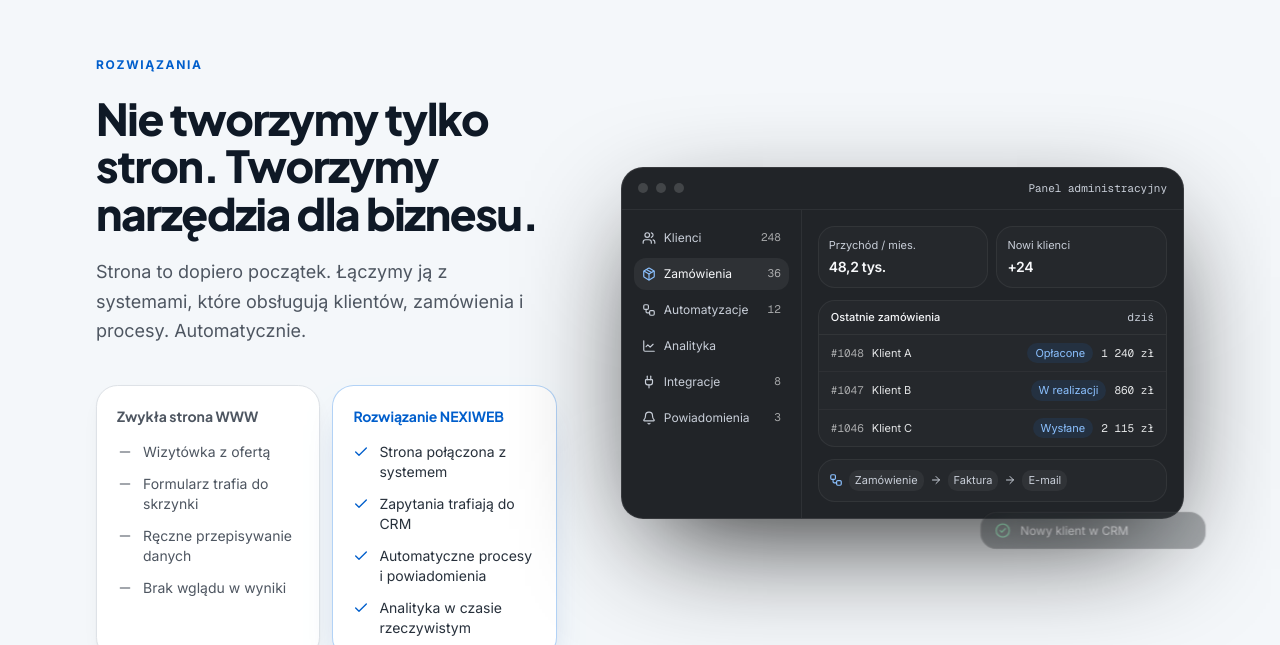
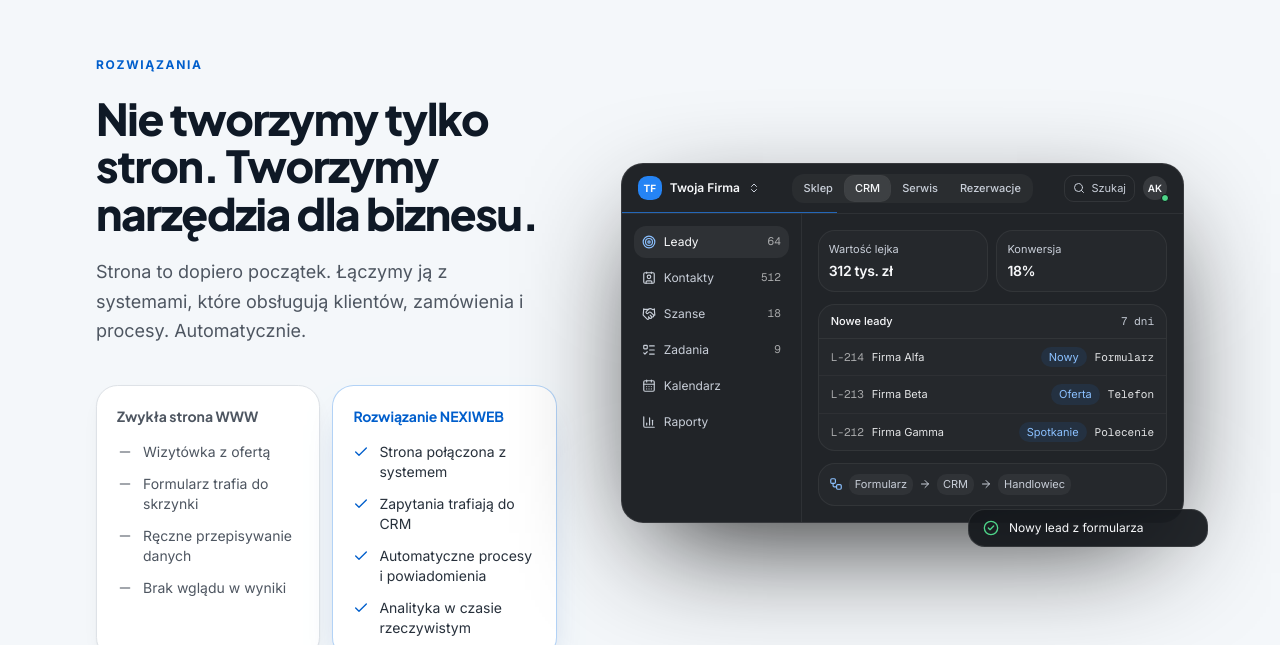
Before and after one commit to vWiewiorax/nexito, a Next.js app: page / in a window 1280 px wide. Shown: the part 2155-2800 px from the top of the page. Built offline with nearby package versions, Linux system fonts and the light colour scheme; no server answers.

Commit message:
Panel w Rozwiązaniach: przełączane przykłady (sklep, CRM, serwis, rezerwacje) i realistyczny pasek aplikacji

```diff
--- a/src/components/visuals/dashboard-visual.tsx
+++ b/src/components/visuals/dashboard-visual.tsx
@@ -2,147 +2,346 @@
 
 import { useEffect, useState } from "react";
 import { AnimatePresence, motion } from "framer-motion";
-import { Bell, ChartLine, Package, Plug, Users, Workflow, ArrowRight, CheckCircle2 } from "lucide-react";
+import {
+  ArrowRight,
+  BarChart3,
+  Bell,
+  Boxes,
+  CalendarCheck,
+  CalendarDays,
+  ChartLine,
+  CheckCircle2,
+  ChevronsUpDown,
+  ClipboardList,
+  Contact,
+  CreditCard,
+  Handshake,
+  ListTodo,
+  Package,
+  Search,
+  Star,
+  Target,
+  UserCog,
+  Users,
+  Warehouse,
+  Workflow,
+  Wrench,
+  type LucideIcon,
+} from "lucide-react";
 
-const modules = [
+type Scenario = {
+  tab: string;
+  modules: { icon: LucideIcon; label: string; meta?: string }[];
+  active: number;
+  stats: { label: string; value: string }[];
+  table: { title: string; meta: string; rows: { id: string; name: string; status: string; value: string }[] };
+  flow: string[];
+  notification: string;
+};
+
+const scenarios: Scenario[] = [
+  {
+    tab: "Sklep",
+    modules: [
       { icon: Users, label: "Klienci", meta: "248" },
       { icon: Package, label: "Zamówienia", meta: "36" },
+      { icon: Boxes, label: "Produkty", meta: "120" },
       { icon: Workflow, label: "Automatyzacje", meta: "12" },
-  { icon: ChartLine, label: "Analityka", meta: "" },
-  { icon: Plug, label: "Integracje", meta: "8" },
+      { icon: ChartLine, label: "Analityka" },
       { icon: Bell, label: "Powiadomienia", meta: "3" },
+    ],
+    active: 1,
+    stats: [
+      { label: "Przychód / mies.", value: "48,2 tys. zł" },
+      { label: "Nowi klienci", value: "+24" },
+    ],
+    table: {
+      title: "Ostatnie zamówienia",
+      meta: "dziś",
+      rows: [
+        { id: "#1048", name: "Klient A", status: "Opłacone", value: "1 240 zł" },
+        { id: "#1047", name: "Klient B", status: "W realizacji", value: "860 zł" },
+        { id: "#1046", name: "Klient C", status: "Wysłane", value: "2 115 zł" },
+      ],
+    },
+    flow: ["Zamówienie", "Faktura", "E-mail"],
+    notification: "Nowe zamówienie #1049",
+  },
+  {
+    tab: "CRM",
+    modules: [
+      { icon: Target, label: "Leady", meta: "64" },
+      { icon: Contact, label: "Kontakty", meta: "512" },
+      { icon: Handshake, label: "Szanse", meta: "18" },
+      { icon: ListTodo, label: "Zadania", meta: "9" },
+      { icon: CalendarDays, label: "Kalendarz" },
+      { icon: BarChart3, label: "Raporty" },
+    ],
+    active: 0,
+    stats: [
+      { label: "Wartość lejka", value: "312 tys. zł" },
+      { label: "Konwersja", value: "18%" },
+    ],
+    table: {
+      title: "Nowe leady",
+      meta: "7 dni",
+      rows: [
+        { id: "L-214", name: "Firma Alfa", status: "Nowy", value: "Formularz" },
+        { id: "L-213", name: "Firma Beta", status: "Oferta", value: "Telefon" },
+        { id: "L-212", name: "Firma Gamma", status: "Spotkanie", value: "Polecenie" },
+      ],
+    },
+    flow: ["Formularz", "CRM", "Handlowiec"],
+    notification: "Nowy lead z formularza",
+  },
+  {
+    tab: "Serwis",
+    modules: [
+      { icon: ClipboardList, label: "Zgłoszenia", meta: "14" },
+      { icon: Users, label: "Klienci", meta: "390" },
+      { icon: UserCog, label: "Technicy", meta: "6" },
+      { icon: CalendarDays, label: "Harmonogram" },
+      { icon: Warehouse, label: "Magazyn części" },
+      { icon: Wrench, label: "Naprawy", meta: "5" },
+    ],
+    active: 0,
+    stats: [
+      { label: "Otwarte zgłoszenia", value: "14" },
+      { label: "Śr. czas naprawy", value: "2,4 dnia" },
+    ],
+    table: {
+      title: "Zgłoszenia serwisowe",
+      meta: "dziś",
+      rows: [
+        { id: "S-311", name: "Drukarka laserowa", status: "Diagnoza", value: "Technik 1" },
+        { id: "S-310", name: "Kserokopiarka", status: "Naprawa", value: "Technik 2" },
+        { id: "S-309", name: "Urządzenie wielofunkcyjne", status: "Gotowe", value: "Odbiór" },
+      ],
+    },
+    flow: ["Zgłoszenie", "Technik", "SMS do klienta"],
+    notification: "Zgłoszenie S-312 przypisane",
+  },
+  {
+    tab: "Rezerwacje",
+    modules: [
+      { icon: CalendarCheck, label: "Rezerwacje", meta: "27" },
+      { icon: CalendarDays, label: "Kalendarz" },
+      { icon: Users, label: "Klienci", meta: "1 204" },
+      { icon: CreditCard, label: "Płatności", meta: "4" },
+      { icon: Star, label: "Opinie", meta: "2" },
+      { icon: Bell, label: "Przypomnienia" },
+    ],
+    active: 0,
+    stats: [
+      { label: "Rezerwacje / tydz.", value: "86" },
+      { label: "Obłożenie", value: "92%" },
+    ],
+    table: {
+      title: "Dzisiejsze wizyty",
+      meta: "dziś",
+      rows: [
+        { id: "09:00", name: "Klient A", status: "Potwierdzona", value: "60 min" },
+        { id: "11:30", name: "Klient B", status: "Opłacona", value: "45 min" },
+        { id: "14:30", name: "Klient C", status: "Nowa", value: "90 min" },
+      ],
+    },
+    flow: ["Rezerwacja", "Przypomnienie SMS", "Opinia"],
+    notification: "Nowa rezerwacja na 14:30",
+  },
 ];
 
-const orders = [
-  { id: "#1048", client: "Klient A", status: "Opłacone", amount: "1 240 zł" },
-  { id: "#1047", client: "Klient B", status: "W realizacji", amount: "860 zł" },
-  { id: "#1046", client: "Klient C", status: "Wysłane", amount: "2 115 zł" },
-];
+const interval = 5000;
+const ease = [0.21, 0.47, 0.32, 0.98] as const;
 
-const notifications = [
-  "Nowe zamówienie #1049",
-  "Faktura wysłana automatycznie",
-  "Nowy klient w CRM",
-  "Raport tygodniowy gotowy",
-];
-
-const container = { hidden: {}, visible: { transition: { staggerChildren: 0.07, delayChildren: 0.15 } } };
-const item = {
-  hidden: { opacity: 0, x: -10 },
-  visible: { opacity: 1, x: 0, transition: { duration: 0.5, ease: [0.21, 0.47, 0.32, 0.98] as const } },
+const content = {
+  hidden: {},
+  visible: { transition: { staggerChildren: 0.06 } },
+  exit: { opacity: 0, transition: { duration: 0.2 } },
 };
 const row = {
-  hidden: { opacity: 0, y: 10 },
-  visible: { opacity: 1, y: 0, transition: { duration: 0.5, ease: [0.21, 0.47, 0.32, 0.98] as const } },
+  hidden: { opacity: 0, y: 8 },
+  visible: { opacity: 1, y: 0, transition: { duration: 0.4, ease } },
+};
+const side = {
+  hidden: { opacity: 0, x: -8 },
+  visible: { opacity: 1, x: 0, transition: { duration: 0.35, ease } },
 };
 
 export function DashboardVisual() {
   const [index, setIndex] = useState(0);
+  const [paused, setPaused] = useState(false);
+  const scenario = scenarios[index];
 
   useEffect(() => {
-    const timer = window.setInterval(() => setIndex((current) => (current + 1) % notifications.length), 3200);
-    return () => window.clearInterval(timer);
-  }, []);
+    if (paused) return;
+    const timer = window.setTimeout(() => setIndex((current) => (current + 1) % scenarios.length), interval);
+    return () => window.clearTimeout(timer);
+  }, [index, paused]);
 
   return (
-    <div aria-hidden="true" className="relative select-none">
+    <div
+      aria-hidden="true"
+      className="relative select-none"
+      onMouseEnter={() => setPaused(true)}
+      onMouseLeave={() => setPaused(false)}
+    >
       <div className="absolute -inset-8 -z-10 rounded-full bg-brand/15 blur-[80px]" />
 
       <motion.div
-        initial="hidden"
-        whileInView="visible"
+        initial={{ opacity: 0, y: 20 }}
+        whileInView={{ opacity: 1, y: 0 }}
         viewport={{ once: true, margin: "-100px" }}
+        transition={{ duration: 0.6, ease }}
         className="relative overflow-hidden rounded-[22px] border border-white/10 bg-[oklch(0.16_0.008_258/0.9)] shadow-[0_40px_120px_-30px_rgba(0,0,0,0.9)]"
       >
-        <div className="flex items-center justify-between border-b border-white/[0.06] px-4 py-3">
-          <div className="flex items-center gap-2">
-            <span className="size-2.5 rounded-full bg-white/15" />
-            <span className="size-2.5 rounded-full bg-white/15" />
-            <span className="size-2.5 rounded-full bg-white/15" />
-          </div>
-          <span className="font-mono text-[11px] text-muted-foreground">Panel administracyjny</span>
+        <div className="relative flex items-center gap-2 border-b border-white/[0.06] px-3 py-2.5 sm:gap-3 sm:px-4">
+          <div className="flex shrink-0 items-center gap-2">
+            <span className="flex size-6 items-center justify-center rounded-md bg-brand text-[10px] font-bold text-brand-foreground">
+              TF
+            </span>
+            <span className="hidden text-xs font-semibold text-foreground sm:inline">Twoja Firma</span>
+            <ChevronsUpDown className="hidden size-3 text-muted-foreground sm:block" />
           </div>
 
-        <div className="grid grid-cols-[minmax(0,150px)_1fr] sm:grid-cols-[180px_1fr]">
-          <motion.ul variants={container} className="flex flex-col gap-1 border-r border-white/[0.06] p-2.5 sm:p-3">
-            {modules.map(({ icon: Icon, label, meta }, i) => (
+          <div className="mx-auto flex min-w-0 items-center gap-0.5 rounded-lg bg-white/[0.04] p-0.5">
+            {scenarios.map((item, i) => (
+              <button
+                key={item.tab}
+                type="button"
+                tabIndex={-1}
+                onClick={() => setIndex(i)}
+                className={
+                  "relative rounded-md px-2 py-1 text-[11px] font-medium transition-colors sm:px-2.5 " +
+                  (i === index ? "text-foreground" : "text-muted-foreground hover:text-foreground")
+                }
+              >
+                {i === index && (
+                  <motion.span
+                    layoutId="dashboard-tab"
+                    className="absolute inset-0 rounded-md bg-white/[0.09] ring-1 ring-white/10"
+                    transition={{ type: "spring", stiffness: 400, damping: 32 }}
+                  />
+                )}
+                <span className="relative">{item.tab}</span>
+              </button>
+            ))}
+          </div>
+
+          <div className="flex shrink-0 items-center gap-2">
+            <span className="hidden items-center gap-1.5 rounded-md border border-white/[0.08] px-2 py-1 text-[11px] text-muted-foreground lg:flex">
+              <Search className="size-3" />
+              Szukaj
+            </span>
+            <span className="relative flex size-6 items-center justify-center rounded-full bg-white/10 text-[10px] font-semibold text-foreground">
+              AK
+              <span className="absolute -right-0.5 -bottom-0.5 size-2 rounded-full border border-[oklch(0.16_0.008_258)] bg-success" />
+            </span>
+          </div>
+
+          <motion.span
+            key={`progress-${index}-${paused}`}
+            className="absolute bottom-0 left-0 h-px origin-left bg-brand/70"
+            initial={{ width: "0%" }}
+            animate={{ width: paused ? undefined : "100%" }}
+            transition={{ duration: interval / 1000, ease: "linear" }}
+          />
+        </div>
+
+        <div className="grid grid-cols-1 sm:grid-cols-[180px_1fr]">
+          <AnimatePresence mode="wait" initial={false}>
+            <motion.ul
+              key={`side-${index}`}
+              variants={content}
+              initial="hidden"
+              animate="visible"
+              exit="exit"
+              className="hidden flex-col gap-1 border-r border-white/[0.06] p-3 sm:flex"
+            >
+              {scenario.modules.map(({ icon: Icon, label, meta }, i) => (
                 <motion.li
                   key={label}
-                variants={item}
+                  variants={side}
                   className={
-                  i === 1
+                    i === scenario.active
                       ? "flex items-center gap-2 rounded-lg bg-white/[0.06] px-2 py-2 text-xs text-foreground"
                       : "flex items-center gap-2 rounded-lg px-2 py-2 text-xs text-muted-foreground"
                   }
                 >
-                <Icon className={i === 1 ? "size-3.5 shrink-0 text-brand-soft" : "size-3.5 shrink-0"} />
+                  <Icon className={i === scenario.active ? "size-3.5 shrink-0 text-brand-soft" : "size-3.5 shrink-0"} />
                   <span className="truncate">{label}</span>
                   {meta && <span className="ml-auto font-mono text-[11px] text-white/60">{meta}</span>}
                 </motion.li>
               ))}
             </motion.ul>
+          </AnimatePresence>
 
-          <div className="min-w-0 p-3 sm:p-4">
-            <motion.div variants={container} className="grid grid-cols-2 gap-2">
-              {[
-                { label: "Przychód / mies.", value: "48,2 tys." },
-                { label: "Nowi klienci", value: "+24" },
-              ].map((stat) => (
+          <AnimatePresence mode="wait" initial={false}>
+            <motion.div
+              key={`main-${index}`}
+              variants={content}
+              initial="hidden"
+              animate="visible"
+              exit="exit"
+              className="min-w-0 p-3 sm:p-4"
+            >
+              <div className="grid grid-cols-2 gap-2">
+                {scenario.stats.map((stat) => (
                   <motion.div key={stat.label} variants={row} className="rounded-xl border border-white/[0.06] bg-white/[0.02] p-2.5">
                     <p className="truncate text-[11px] text-muted-foreground">{stat.label}</p>
-                  <p className="mt-1 text-sm font-semibold tracking-tight text-foreground">{stat.value}</p>
+                    <p className="mt-1 truncate text-sm font-semibold tracking-tight text-foreground">{stat.value}</p>
                   </motion.div>
                 ))}
+              </div>
+
+              <div className="mt-3 rounded-xl border border-white/[0.06] bg-white/[0.02]">
+                <motion.div variants={row} className="flex items-center justify-between border-b border-white/[0.06] px-3 py-2">
+                  <p className="text-[11px] font-medium text-foreground">{scenario.table.title}</p>
+                  <p className="font-mono text-[11px] text-muted-foreground">{scenario.table.meta}</p>
                 </motion.div>
-
-            <motion.div variants={container} className="mt-3 rounded-xl border border-white/[0.06] bg-white/[0.02]">
-              <div className="flex items-center justify-between border-b border-white/[0.06] px-3 py-2">
-                <p className="text-[11px] font-medium text-foreground">Ostatnie zamówienia</p>
-                <p className="font-mono text-[11px] text-muted-foreground">dziś</p>
-              </div>
-              {orders.map((order) => (
+                {scenario.table.rows.map((item) => (
                   <motion.div
-                  key={order.id}
+                    key={item.id}
                     variants={row}
                     className="flex items-center gap-2 border-b border-white/[0.04] px-3 py-2 text-[11px] last:border-0"
                   >
-                  <span className="font-mono text-white/60">{order.id}</span>
-                  <span className="truncate text-foreground/90">{order.client}</span>
-                  <span className="ml-auto hidden rounded-full bg-brand/10 px-2 py-0.5 text-[11px] text-brand-soft sm:inline">
-                    {order.status}
+                    <span className="shrink-0 font-mono text-white/60">{item.id}</span>
+                    <span className="truncate text-foreground/90">{item.name}</span>
+                    <span className="ml-auto shrink-0 rounded-full bg-brand/10 px-2 py-0.5 text-[11px] text-brand-soft">
+                      {item.status}
                     </span>
-                  <span className="shrink-0 font-mono text-foreground/90">{order.amount}</span>
+                    <span className="shrink-0 font-mono text-foreground/90">{item.value}</span>
                   </motion.div>
                 ))}
-            </motion.div>
+              </div>
 
               <motion.div
                 variants={row}
                 className="mt-3 flex flex-wrap items-center gap-1.5 rounded-xl border border-white/[0.06] bg-white/[0.02] p-2.5 text-[11px] text-muted-foreground"
               >
                 <Workflow className="size-3.5 text-brand-soft" />
-              <span className="rounded-md bg-white/[0.05] px-1.5 py-0.5">Zamówienie</span>
-              <ArrowRight className="size-3" />
-              <span className="rounded-md bg-white/[0.05] px-1.5 py-0.5">Faktura</span>
-              <ArrowRight className="size-3" />
-              <span className="rounded-md bg-white/[0.05] px-1.5 py-0.5">E-mail</span>
+                {scenario.flow.map((step, i) => (
+                  <span key={step} className="flex items-center gap-1.5">
+                    {i > 0 && <ArrowRight className="size-3" />}
+                    <span className="rounded-md bg-white/[0.05] px-1.5 py-0.5">{step}</span>
+                  </span>
+                ))}
               </motion.div>
-          </div>
+            </motion.div>
+          </AnimatePresence>
         </div>
       </motion.div>
 
-      <div className="absolute -right-2 -bottom-6 w-[230px] sm:-right-6">
+      <div className="absolute -right-2 -bottom-6 w-[240px] sm:-right-6">
         <AnimatePresence mode="wait">
           <motion.div
             key={index}
             initial={{ opacity: 0, y: 10, scale: 0.97 }}
-            animate={{ opacity: 1, y: 0, scale: 1 }}
-            exit={{ opacity: 0, y: -8, scale: 0.97 }}
-            transition={{ duration: 0.45, ease: [0.21, 0.47, 0.32, 0.98] }}
-            className="flex items-center gap-2.5 rounded-xl border border-white/10 bg-[oklch(0.2_0.01_258/0.92)] backdrop-blur-xl px-3.5 py-2.5 shadow-[0_20px_60px_-20px_rgba(0,0,0,0.8)]"
+            animate={{ opacity: 1, y: 0, scale: 1, transition: { duration: 0.45, ease, delay: 0.6 } }}
+            exit={{ opacity: 0, y: -8, scale: 0.97, transition: { duration: 0.2 } }}
+            className="flex items-center gap-2.5 rounded-xl border border-white/10 bg-[oklch(0.2_0.01_258/0.92)] px-3.5 py-2.5 shadow-[0_20px_60px_-20px_rgba(0,0,0,0.8)] backdrop-blur-xl"
           >
             <CheckCircle2 className="size-4 shrink-0 text-success" />
-            <p className="truncate text-xs text-foreground">{notifications[index]}</p>
+            <p className="truncate text-xs text-foreground">{scenario.notification}</p>
           </motion.div>
         </AnimatePresence>
       </div>
```
Lines whose indentation alone changed are shown as unchanged.
